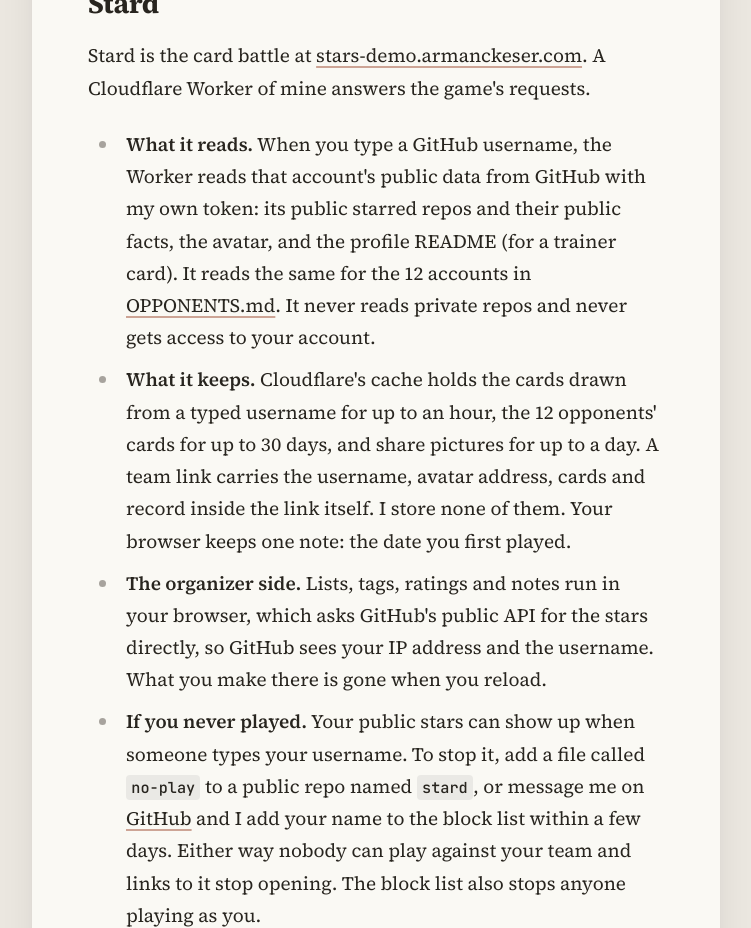
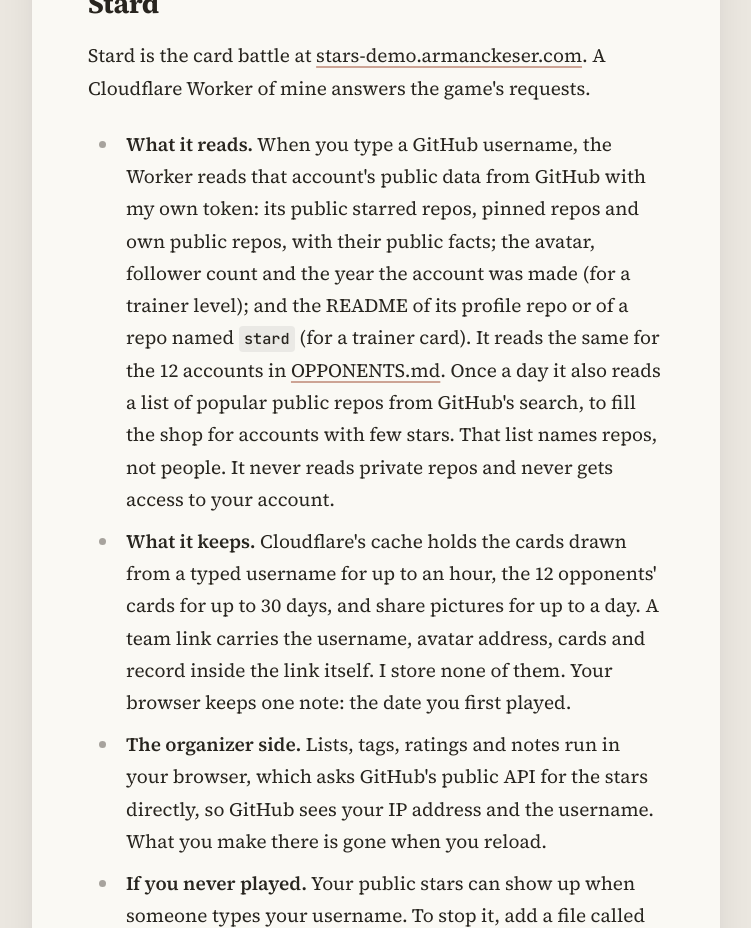
Before and after one commit to armanckeser/armanckeser.com, a SvelteKit app: page /privacy in a window 1280 px wide. Shown: the part 2560-3488 px from the top of the page, without its empty margins (261-1012 px from the left). Built offline with nearby package versions, Linux system fonts and the light colour scheme; a web font is replaced by a local one.

Commit message:
Say everything Stard reads from GitHub, and the daily popular-repo list

```diff
--- a/src/routes/(site)/privacy/+page.svelte
+++ b/src/routes/(site)/privacy/+page.svelte
@@ -47,7 +47,7 @@ import { buttondown } from "$lib/config"
       <p>Stard is the card battle at <a href="https://stars-demo.armanckeser.com/run" rel="noopener">stars-demo.armanckeser.com</a>. A Cloudflare Worker of mine answers the game's requests.</p>
 
       <ul>
-        <li><strong>What it reads.</strong> When you type a GitHub username, the Worker reads that account's public data from GitHub with my own token: its public starred repos and their public facts, the avatar, and the profile README (for a trainer card). It reads the same for the 12 accounts in <a href="https://github.com/armanckeser/github-stars-organizer/blob/main/OPPONENTS.md" rel="noopener">OPPONENTS.md</a>. It never reads private repos and never gets access to your account.</li>
+        <li><strong>What it reads.</strong> When you type a GitHub username, the Worker reads that account's public data from GitHub with my own token: its public starred repos, pinned repos and own public repos, with their public facts; the avatar, follower count and the year the account was made (for a trainer level); and the README of its profile repo or of a repo named <code>stard</code> (for a trainer card). It reads the same for the 12 accounts in <a href="https://github.com/armanckeser/github-stars-organizer/blob/main/OPPONENTS.md" rel="noopener">OPPONENTS.md</a>. Once a day it also reads a list of popular public repos from GitHub's search, to fill the shop for accounts with few stars. That list names repos, not people. It never reads private repos and never gets access to your account.</li>
         <li><strong>What it keeps.</strong> Cloudflare's cache holds the cards drawn from a typed username for up to an hour, the 12 opponents' cards for up to 30 days, and share pictures for up to a day. A team link carries the username, avatar address, cards and record inside the link itself. I store none of them. Your browser keeps one note: the date you first played.</li>
         <li><strong>The organizer side.</strong> Lists, tags, ratings and notes run in your browser, which asks GitHub's public API for the stars directly, so GitHub sees your IP address and the username. What you make there is gone when you reload.</li>
         <li><strong>If you never played.</strong> Your public stars can show up when someone types your username. To stop it, add a file called <code>no-play</code> to a public repo named <code>stard</code>, or message me on <a href="https://github.com/armanckeser" rel="noopener">GitHub</a> and I add your name to the block list within a few days. Either way nobody can play against your team and links to it stop opening. The block list also stops anyone playing as you.</li>
```
